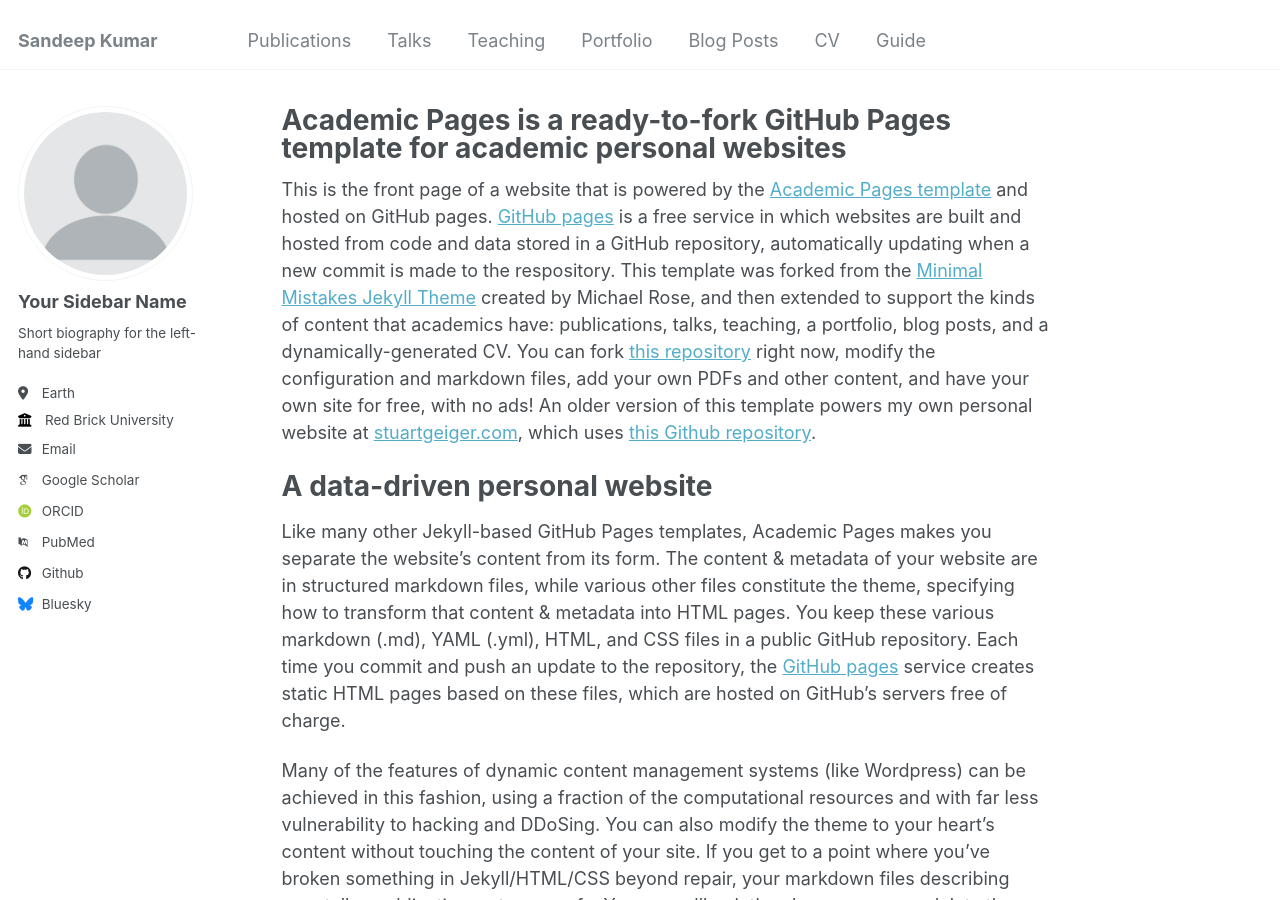
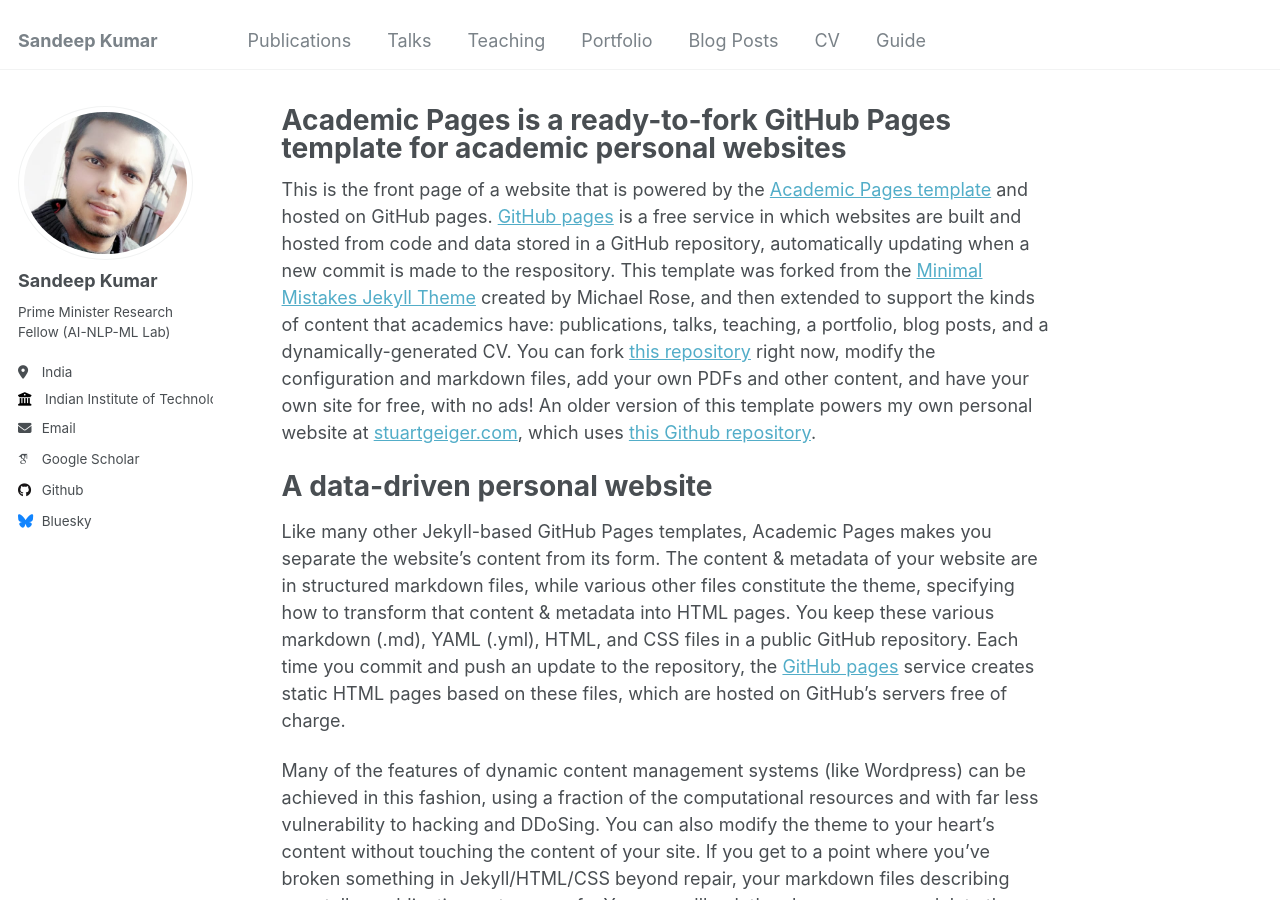
Before and after one commit to sandeep82945/myprofile, a Jekyll site: the page built from _pages/about.md, in a window 1280 px wide and 900 px high. Built offline with Jekyll 4.4.1, drawn with Linux system fonts in a browser that asks for light colours; some web fonts are replaced.

Commit message:
name added

```diff
--- a/_config.yml
+++ b/_config.yml
@@ -21,22 +21,22 @@
 #               Additional customization can be done by editing /_includes/author-profile.html
 author:
   # Biographic information
-  avatar           : "profile.png"
-  name             : "Your Sidebar Name"
+  avatar           : "profile.jpg"
+  name             : "Sandeep Kumar"
   pronouns         : # example: "she/her"
-  bio              : "Short biography for the left-hand sidebar"
-  location         : "Earth"
-  employer         : "Red Brick University"
+  bio              : "Prime Minister Research Fellow (AI-NLP-ML Lab)"
+  location         : "India"
+  employer         : "Indian Institute of Technology Patna"
   uri              : # URL
-  email            : "none@example.org"
+  email            : "sandeep_2121cs29@iitp.ac.ina"
 
   # Academic websites
   arxiv            : # URL - Update with the correct link to your profile
-  googlescholar    : "https://scholar.google.com/citations?user=PS_CX0AAAAAJ"
+  googlescholar    : "https://scholar.google.com/citations?user=aWVOBU4AAAAJ&hl=en"
   impactstory      : # URL
-  orcid            : "http://orcid.org/yourorcidurl"
+  # orcid            : "http://orcid.org/yourorcidurl"
   semantic         : # URL
-  pubmed           : "https://www.ncbi.nlm.nih.gov/pubmed/?term=john+snow"
+  # pubmed           : "https://www.ncbi.nlm.nih.gov/pubmed/?term=john+snow"
   researchgate     : # URL
 
   # Repositories and software development
```
Also changed, not shown: images/profile.jpg (added), images/profile.png (deleted).
